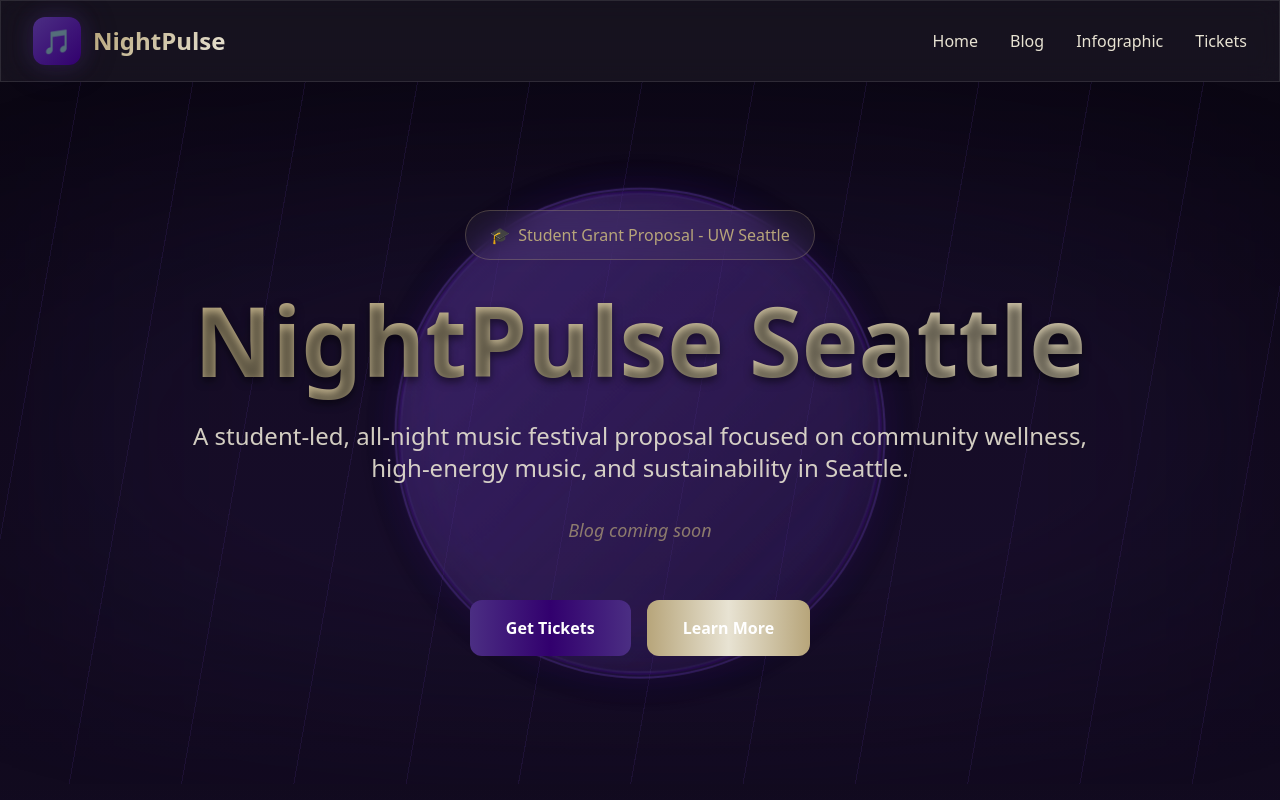
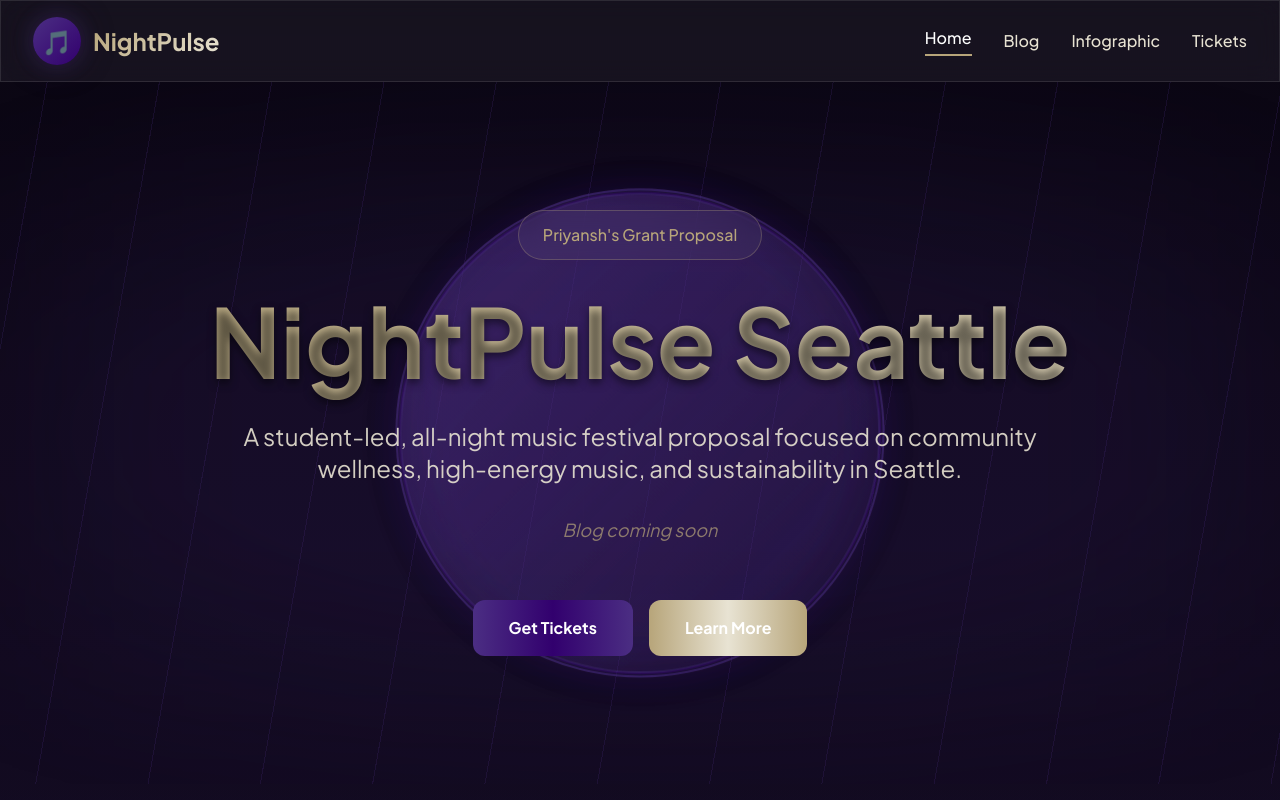
Before and after one commit to priyanshdhanuka27/engl-au25, a Next.js app: page / in a window 1280 px wide. Shown: the top 800 px of the page. Built offline with nearby package versions, Linux system fonts and the light colour scheme.

Commit message:
updated navbar, website and fixing changes

```diff
--- a/app/layout.tsx
+++ b/app/layout.tsx
@@ -3,6 +3,12 @@ import type { Metadata } from 'next';
 import './globals.css';
 import Navbar from '@/components/Navbar';
 import Footer from '@/components/Footer';
+import { Plus_Jakarta_Sans } from 'next/font/google';
+
+const jakarta = Plus_Jakarta_Sans({
+  subsets: ['latin'],
+  weight: ['300', '400', '500', '600', '700', '800'],
+});
 
 export const metadata: Metadata = {
   title: 'NightPulse Seattle | Student Grant Proposal',
@@ -16,7 +22,7 @@ export default function RootLayout({
   children: React.ReactNode;
 }) {
   return (
-    <html lang="en">
+    <html lang="en" className={jakarta.className}>
       <body className="min-h-screen flex flex-col">
         <Navbar />
         <main className="flex-1">
--- a/app/page.tsx
+++ b/app/page.tsx
@@ -16,8 +16,7 @@ export default function HomePage() {
         <div className="relative z-10 max-w-7xl mx-auto px-4 sm:px-6 lg:px-8 w-full">
           <div className="text-center space-y-8 animate-fade-in">
             <div className="inline-flex items-center space-x-2 glass-effect px-6 py-3 rounded-full border border-uw-gold/30">
-              <span className="text-uw-gold">🎓</span>
-              <span className="text-uw-gold font-medium">Student Grant Proposal - UW Seattle</span>
+              <span className="text-uw-gold font-medium">Priyansh's Grant Proposal</span>
             </div>
 
             <h1 className="text-5xl md:text-7xl lg:text-8xl font-bold">
@@ -235,30 +234,6 @@ export default function HomePage() {
           </div>
         </div>
       </section>
-
-      {/* CTA Section */}
-      <section className="py-20 relative overflow-hidden">
-        <div className="absolute inset-0 opacity-30">
-          <BackgroundCircles variant="gold" />
-        </div>
-
-        <div className="max-w-4xl mx-auto px-4 sm:px-6 lg:px-8 relative z-10">
-          <Card className="bg-gradient-purple animated-gradient text-center space-y-6 glow-purple" hover={false}>
-            <h2 className="text-4xl md:text-5xl font-bold text-white">
-              Support NightPulse Seattle
-            </h2>
-            <p className="text-white/90 text-lg md:text-xl max-w-2xl mx-auto leading-relaxed">
-              Help bring this vision to life. Your support will create a transformative experience
-              for the UW community and Seattle at large.
-            </p>
-            <div className="pt-4">
-              <GradientButton href="/tickets" variant="gold">
-                Get Notified
-              </GradientButton>
-            </div>
-          </Card>
-        </div>
-      </section>
     </div>
   );
 }
--- a/components/Footer.tsx
+++ b/components/Footer.tsx
@@ -9,18 +9,18 @@ export default function Footer() {
       <div className="max-w-7xl mx-auto px-4 sm:px-6 lg:px-8 py-12">
         <div className="flex flex-col items-center space-y-4">
           <div className="flex items-center space-x-3">
-            <div className="w-10 h-10 rounded-xl bg-gradient-purple flex items-center justify-center">
+            <div className="w-10 h-10 rounded-full bg-gradient-purple flex items-center justify-center">
               <span className="text-xl">🎵</span>
             </div>
             <span className="text-xl font-bold gradient-text">NightPulse Seattle</span>
           </div>
 
           <p className="text-uw-gold/70 text-center text-sm">
-            A grant proposal for ENGL 131 - University of Washington
+            Priyansh Dhanuka's grant proposal for ENGL 131
           </p>
 
           <p className="text-uw-gold/50 text-sm">
-            © {currentYear} NightPulse Seattle. All rights reserved.
+            © {currentYear} NightPulse Seattle.
           </p>
         </div>
       </div>
--- a/components/Navbar.tsx
+++ b/components/Navbar.tsx
@@ -1,11 +1,12 @@
-// components/Navbar.tsx
 'use client';
 
 import React, { useState } from 'react';
 import Link from 'next/link';
+import { usePathname } from 'next/navigation';
 
 export default function Navbar() {
   const [isOpen, setIsOpen] = useState(false);
+  const pathname = usePathname();
 
   const navLinks = [
     { href: '/', label: 'Home' },
@@ -18,9 +19,10 @@ export default function Navbar() {
     <nav className="sticky top-0 z-50 glass-effect border-b border-white/10">
       <div className="max-w-7xl mx-auto px-4 sm:px-6 lg:px-8">
         <div className="flex items-center justify-between h-20">
+
           {/* Logo */}
           <Link href="/" className="flex items-center space-x-3 group">
-            <div className="w-12 h-12 rounded-xl bg-gradient-purple flex items-center justify-center glow-purple transition-all duration-300 group-hover:scale-110">
+            <div className="w-12 h-12 rounded-full bg-gradient-purple flex items-center justify-center glow-purple transition-all duration-300 group-hover:scale-110">
               <span className="text-2xl">🎵</span>
             </div>
             <span className="text-2xl font-bold gradient-text">NightPulse</span>
@@ -28,15 +30,23 @@ export default function Navbar() {
 
           {/* Desktop Navigation */}
           <div className="hidden md:flex items-center space-x-8">
-            {navLinks.map((link) => (
+            {navLinks.map((link) => {
+              const isActive = pathname === link.href;
+
+              return (
                 <Link
                   key={link.href}
                   href={link.href}
-                className="text-uw-gold-light hover:text-uw-gold transition-all duration-300 hover:scale-110 font-medium"
+                  className={`font-medium transition-all duration-300 hover:scale-110 ${
+                    isActive
+                      ? 'text-white border-b-2 border-uw-gold pb-1'
+                      : 'text-uw-gold-light hover:text-uw-gold'
+                  }`}
                 >
                   {link.label}
                 </Link>
-            ))}
+              );
+            })}
           </div>
 
           {/* Mobile Menu Button */}
@@ -46,9 +56,21 @@ export default function Navbar() {
             aria-label="Toggle menu"
           >
             <div className="w-6 h-5 flex flex-col justify-between">
-              <span className={`w-full h-0.5 bg-uw-gold-light transition-all duration-300 ${isOpen ? 'rotate-45 translate-y-2' : ''}`} />
-              <span className={`w-full h-0.5 bg-uw-gold-light transition-all duration-300 ${isOpen ? 'opacity-0' : ''}`} />
-              <span className={`w-full h-0.5 bg-uw-gold-light transition-all duration-300 ${isOpen ? '-rotate-45 -translate-y-2' : ''}`} />
+              <span
+                className={`w-full h-0.5 bg-uw-gold-light transition-all duration-300 ${
+                  isOpen ? 'rotate-45 translate-y-2' : ''
+                }`}
+              />
+              <span
+                className={`w-full h-0.5 bg-uw-gold-light transition-all duration-300 ${
+                  isOpen ? 'opacity-0' : ''
+                }`}
+              />
+              <span
+                className={`w-full h-0.5 bg-uw-gold-light transition-all duration-300 ${
+                  isOpen ? '-rotate-45 -translate-y-2' : ''
+                }`}
+              />
             </div>
           </button>
         </div>
@@ -57,16 +79,24 @@ export default function Navbar() {
         {isOpen && (
           <div className="md:hidden py-4 animate-fade-in">
             <div className="flex flex-col space-y-4">
-              {navLinks.map((link) => (
+              {navLinks.map((link) => {
+                const isActive = pathname === link.href;
+
+                return (
                   <Link
                     key={link.href}
                     href={link.href}
                     onClick={() => setIsOpen(false)}
-                  className="text-uw-gold-light hover:text-uw-gold transition-colors duration-300 py-2 px-4 rounded-lg hover:bg-white/5"
+                    className={`py-2 px-4 rounded-lg transition-colors duration-300 ${
+                      isActive
+                        ? 'text-white bg-white/10'
+                        : 'text-uw-gold-light hover:text-uw-gold hover:bg-white/5'
+                    }`}
                   >
                     {link.label}
                   </Link>
-              ))}
+                );
+              })}
             </div>
           </div>
         )}
```
Also changed, not shown: 1 other file (tests, documents, lock files or other folders). Lines whose indentation alone changed are shown as unchanged.
